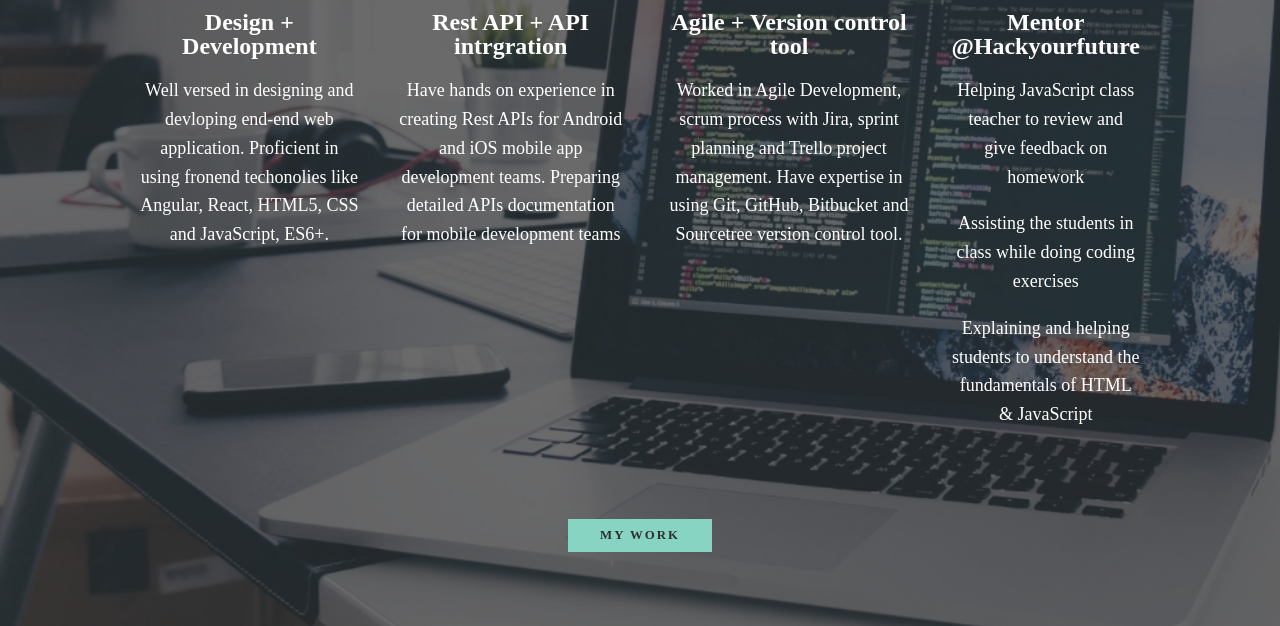
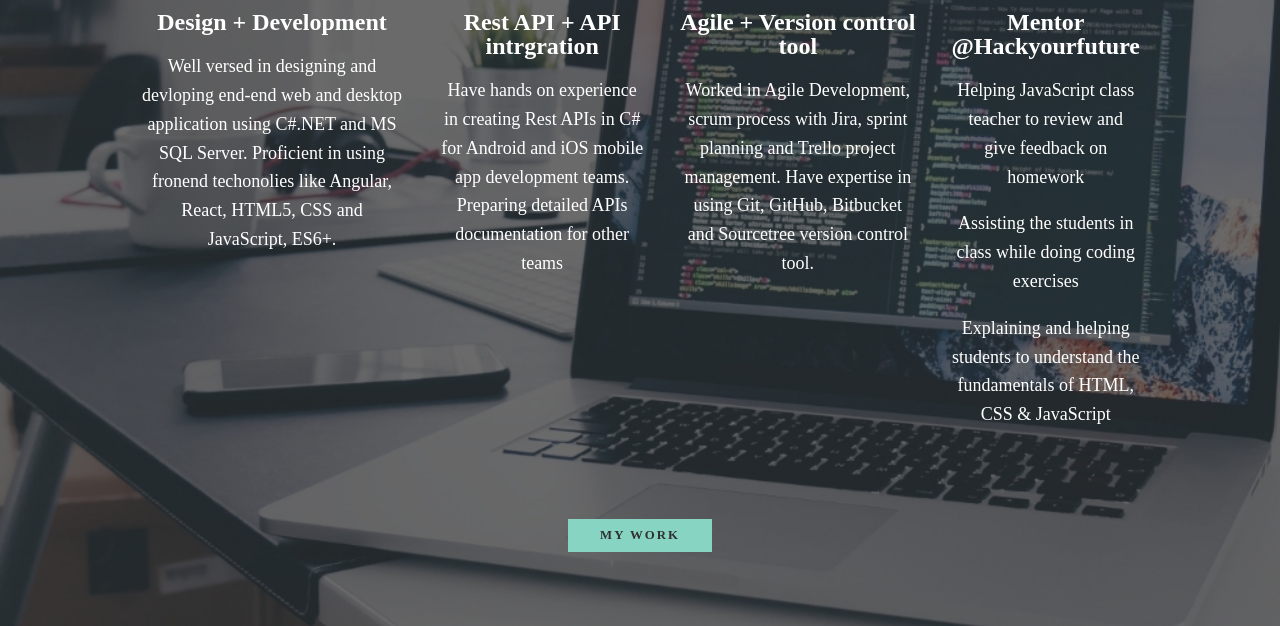
Before and after one commit to Ashwini-Metgudmath/portfolio, a plain HTML site: page index.html in a window 1280 px wide. Shown: the part 633-1259 px from the top of the page. Drawn offline with nearby package versions, Linux system fonts and the light colour scheme.

Commit message:
Updated content

```diff
--- a/index.html
+++ b/index.html
@@ -44,7 +44,7 @@
         <div class="services">
             <div class="service">
                 <h3>Design + Development</h3>
-                <p>Well versed in designing and devloping end-end web application.
+                <p>Well versed in designing and devloping end-end web and desktop application using C#.NET and MS SQL Server.
                     Proficient in using fronend techonolies like Angular, React, HTML5, CSS and JavaScript, ES6+.
 
                 </p>
@@ -52,8 +52,8 @@
 
             <div class="service">
                 <h3>Rest API + API intrgration</h3>
-                <p>Have hands on experience in creating Rest APIs for Android and iOS mobile app development teams.
-                    Preparing detailed APIs documentation for mobile development teams</p>
+                <p>Have hands on experience in creating Rest APIs in C# for Android and iOS mobile app development teams.
+                    Preparing detailed APIs documentation for other teams</p>
             </div> <!--  / service -->
 
             <div class="service">
@@ -66,7 +66,7 @@
                 <h3>Mentor @Hackyourfuture</h3>
                 <p>Helping JavaScript class teacher to review and give feedback on homework</p>
                 <p>Assisting the students in class while doing coding exercises</p>
-                <p>Explaining and helping students to understand the fundamentals of HTML & JavaScript</p>
+                <p>Explaining and helping students to understand the fundamentals of HTML, CSS & JavaScript</p>
                 </p>
             </div> <!--  / service -->
         </div>
```
